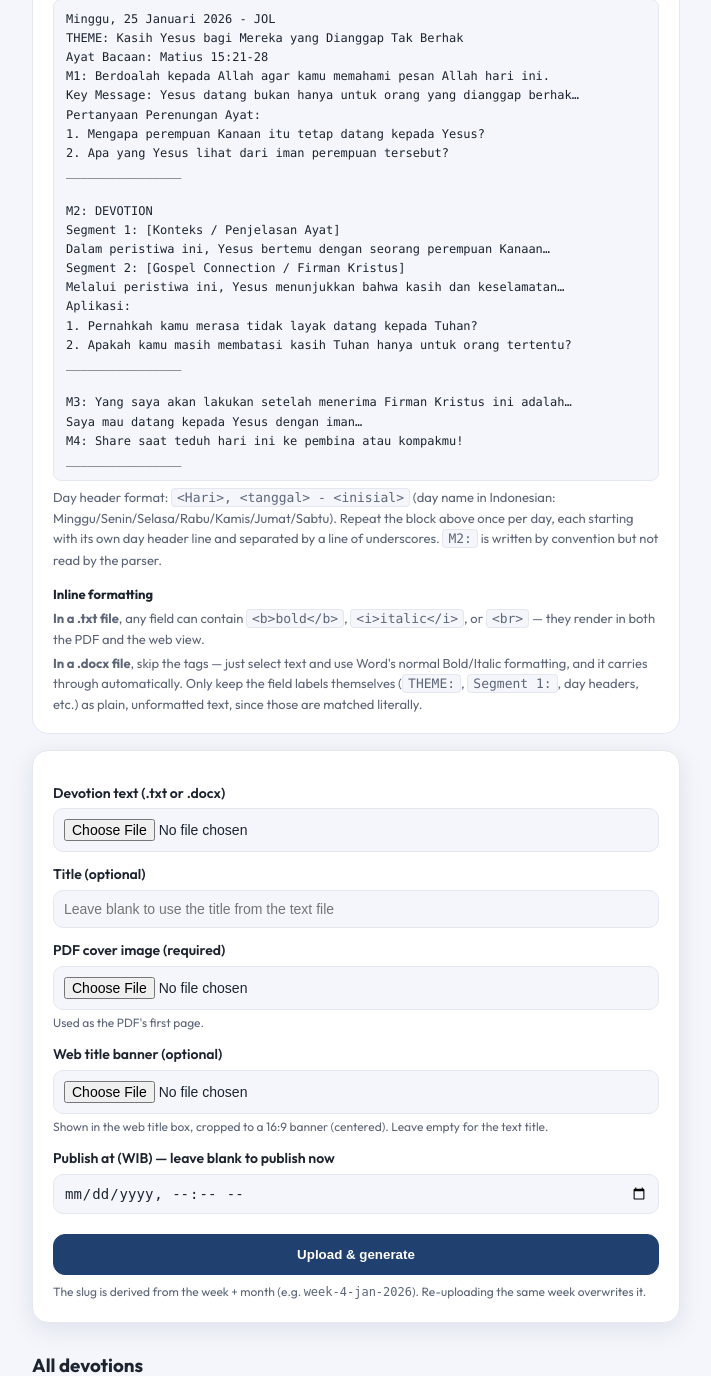
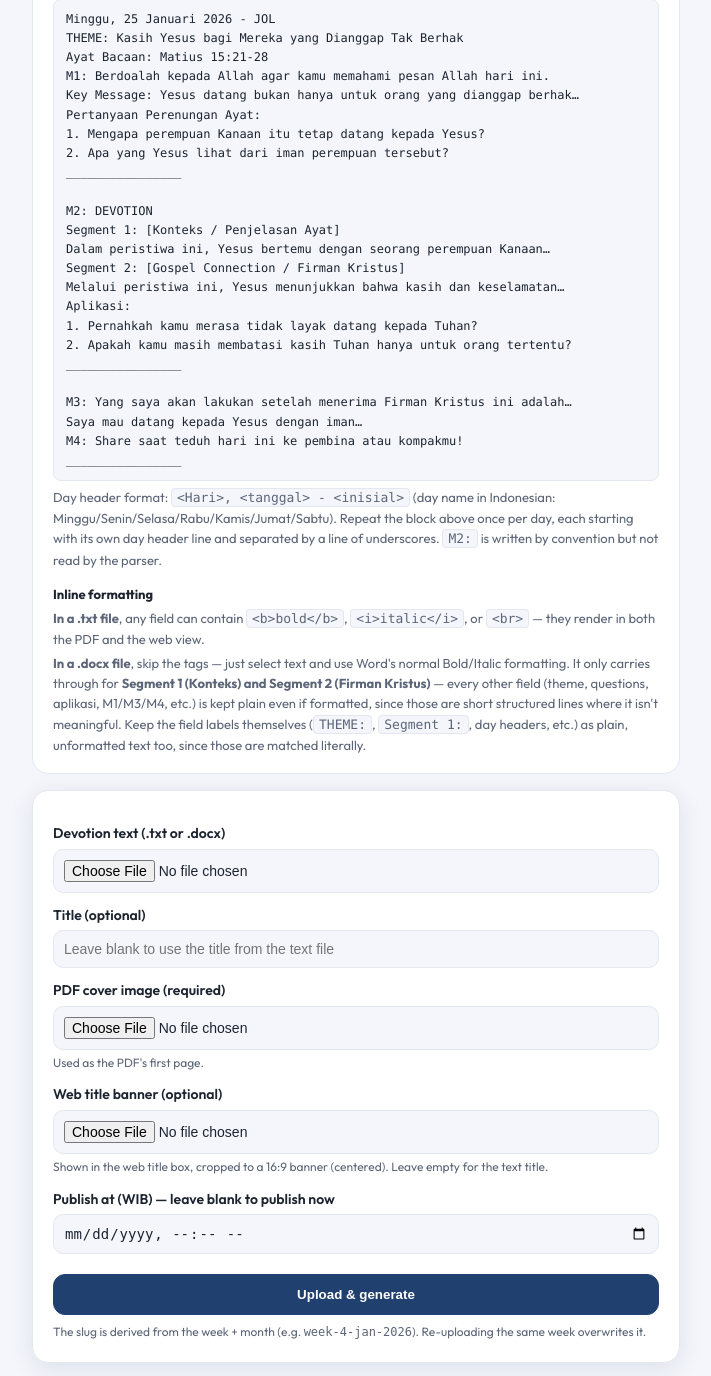
Before and after one commit to Bitha17/ay-devo-pdf-generator, a Flask app: page /admin in a window 1280 px wide, after a click on "📋 .txt / .docx format guide". Shown: the part 438-1814 px from the top of the page, without its empty margins (284-995 px from the left). Run offline with Flask 3, Linux system fonts and the light colour scheme; the visitor is signed in with stand-in values (Sample User, id 1); data that the repository does not hold is empty; parts of the project's set-up code (start-up, migrations or seed data) failed here and were passed over.

Commit message:
feat: scope docx bold/italic capture to Segment 1/2 (and Konteks/Firman Kristus)
Word's Bold/Italic formatting was being carried through for every
field parsed from a .docx — theme, verse, questions, aplikasi,
M1/M3/M4, etc. Those are short structured lines where inline emphasis
isn't meaningful, so it's now stripped back to plain text everywhere
except the two long-form narrative fields: Segment 1/context and
Segment 2/firman_kristus for AY, Konteks and Firman Kristus for Umum.

Adds a shared strip_bi_tags() to docx_utils.py and updates both admin
format guides to describe the narrower scope.

Co-Authored-By: Claude Sonnet 5 <noreply@anthropic.com>
Claude-Session: https://claude.ai/code/session_01ADUSivao7hsD2qSjKJ4vrr

```diff
--- a/docx_utils.py
+++ b/docx_utils.py
@@ -6,10 +6,18 @@ the bare text (for structural matching — headers, labels, day names),
 `rich` is the same text with bold/italic runs wrapped in <b>/<i> tags,
 matching the inline-markup convention the AY .txt format already uses.
 """
+import re
 import zipfile
 from xml.etree import ElementTree as ET
 
 _W = "{http://schemas.openxmlformats.org/wordprocessingml/2006/main}"
+_BI_TAG_RE = re.compile(r"</?[bi]>", re.IGNORECASE)
+
+
+def strip_bi_tags(text):
+    """Remove <b>/<i> markup, leaving the plain text — for fields where a
+    docx's Bold/Italic formatting shouldn't carry through."""
+    return _BI_TAG_RE.sub("", text)
 
 
 def _run_is_on(rpr, tag):
--- a/parser.py
+++ b/parser.py
@@ -127,6 +127,12 @@ def parse_txt_file(path):
     return parse_text(text)
 
 
+# Only these fields keep a docx's Bold/Italic formatting; every other field
+# is a short structured line (theme, verse, a question, …) where inline
+# formatting isn't meaningful, so it's stripped back to plain text.
+_DOCX_RICH_FIELDS = {"context", "firman_kristus"}
+
+
 def parse_docx_paragraphs(paragraphs):
     """Same field-label format as the .txt (THEME:, Ayat Bacaan:, M1:, …),
     but sourced from a Word doc's paragraphs. Bold/italic runs come in
@@ -134,9 +140,22 @@ def parse_docx_paragraphs(paragraphs):
     line-per-paragraph blob and reuses the exact same regex-based parsing
     the .txt format uses — meaning field labels (THEME:, Segment 1:, …) and
     day headers must be plain, unformatted text for the label matching to
-    work, but any of the free-text content around them can be bold/italic."""
+    work. Bold/italic is then kept only for Segment 1 (context) and
+    Segment 2 (firman_kristus); every other field is stripped back to plain
+    text even if it was formatted in the source doc."""
+    from docx_utils import strip_bi_tags
+
     text = "\n".join(p["rich"] for p in paragraphs)
-    return parse_text(text)
+    parsed = parse_text(text)
+    for day in parsed["days"]:
+        for key, value in day.items():
+            if key in _DOCX_RICH_FIELDS:
+                continue
+            if isinstance(value, str):
+                day[key] = strip_bi_tags(value)
+            elif isinstance(value, list):
+                day[key] = [strip_bi_tags(v) for v in value]
+    return parsed
 
 
 def parse_docx_file(path):
--- a/parser_umum.py
+++ b/parser_umum.py
@@ -6,15 +6,17 @@ made of a day name, a theme, a bible reference, and three labelled sections
 (Konteks / Firman Kristus / Pertanyaan). It has no per-day calendar dates —
 the admin supplies the week's start date and days are dated in document order.
 
-Bold/italic runs in Konteks, Firman Kristus and Pertanyaan are preserved as
-inline <b>/<i> tags — the same convention the AY .txt uses — so both the PDF
+Bold/italic runs in Konteks and Firman Kristus are preserved as inline
+<b>/<i> tags — the same convention the AY .txt uses — so both the PDF
 (reportlab's Paragraph markup) and the web view (via the `markup` filter)
-render them.
+render them. Pertanyaan (and every other field) is a short structured line
+where inline formatting isn't meaningful, so it's kept plain even if it was
+formatted in the source doc.
 """
 from datetime import timedelta
 
 from content import DAY_NAMES_ID, ID_MONTHS_NAME, format_id_date, format_period
-from docx_utils import extract_docx_paragraphs
+from docx_utils import extract_docx_paragraphs, strip_bi_tags
 
 _DAY_NAMES_LOWER = {d.lower() for d in DAY_NAMES_ID}
 _HEADINGS = {"konteks", "firman kristus", "pertanyaan"}
@@ -71,7 +73,7 @@ def _parse_day_block(block, day_date):
         i += 1
     i += 1
     questions_text, i = _collect_until(lines, i, _HEADINGS)
-    questions = [q for q in questions_text.split("\n") if q.strip()]
+    questions = [strip_bi_tags(q) for q in questions_text.split("\n") if q.strip()]
 
     return {
         "date": format_id_date(day_date, block[0]["plain"]),
--- a/templates/admin.html
+++ b/templates/admin.html
@@ -57,10 +57,13 @@ ________________</pre>
   <code>&lt;b&gt;bold&lt;/b&gt;</code>, <code>&lt;i&gt;italic&lt;/i&gt;</code>,
   or <code>&lt;br&gt;</code> — they render in both the PDF and the web view.</p>
   <p><strong>In a .docx file</strong>, skip the tags — just select text and use
-  Word's normal Bold/Italic formatting, and it carries through automatically.
-  Only keep the field labels themselves (<code>THEME:</code>,
-  <code>Segment 1:</code>, day headers, etc.) as plain, unformatted text, since
-  those are matched literally.</p>
+  Word's normal Bold/Italic formatting. It only carries through for
+  <strong>Segment 1 (Konteks) and Segment 2 (Firman Kristus)</strong> — every
+  other field (theme, questions, aplikasi, M1/M3/M4, etc.) is kept plain even
+  if formatted, since those are short structured lines where it isn't
+  meaningful. Keep the field labels themselves (<code>THEME:</code>,
+  <code>Segment 1:</code>, day headers, etc.) as plain, unformatted text too,
+  since those are matched literally.</p>
 </details>
 
 <form class="formcard" method="post" action="{{ url_for('admin_upload') }}" enctype="multipart/form-data">
```
Also changed, not shown: templates/admin_umum.html (+6 -4 lines).
